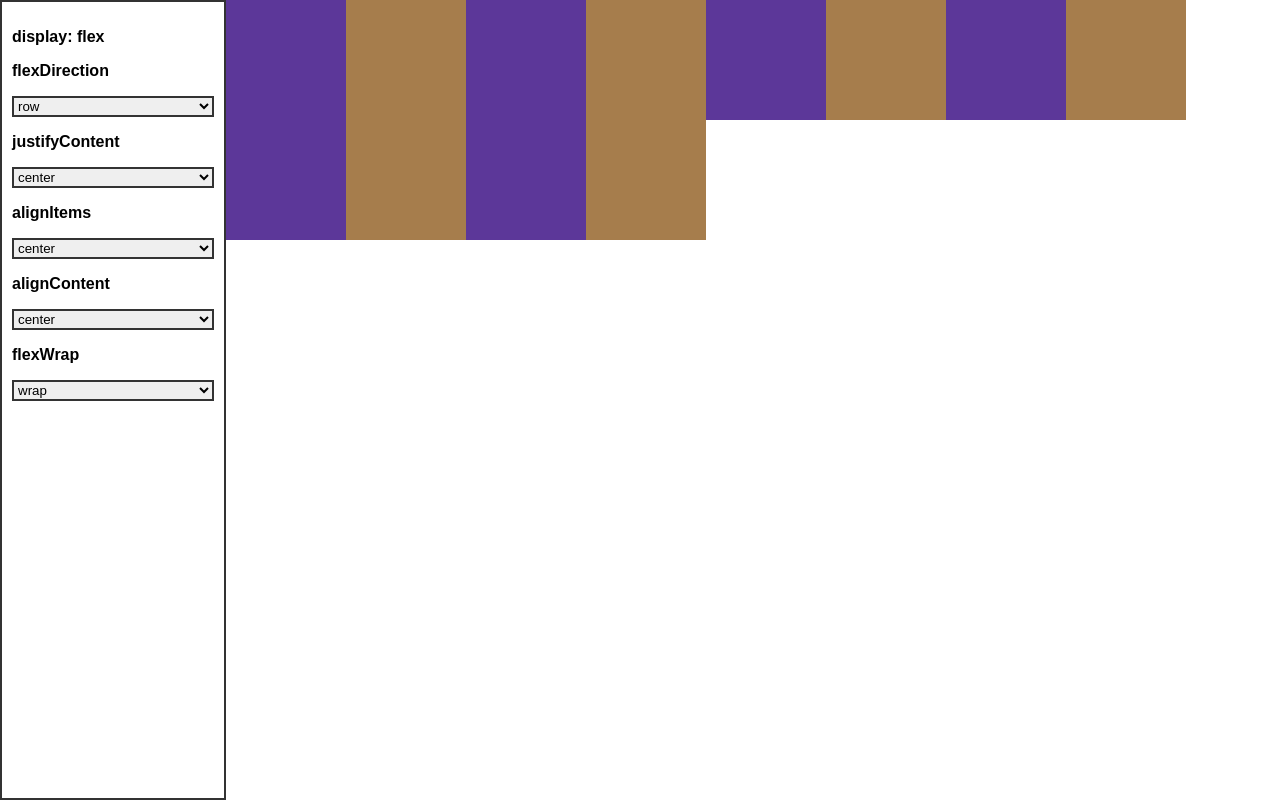
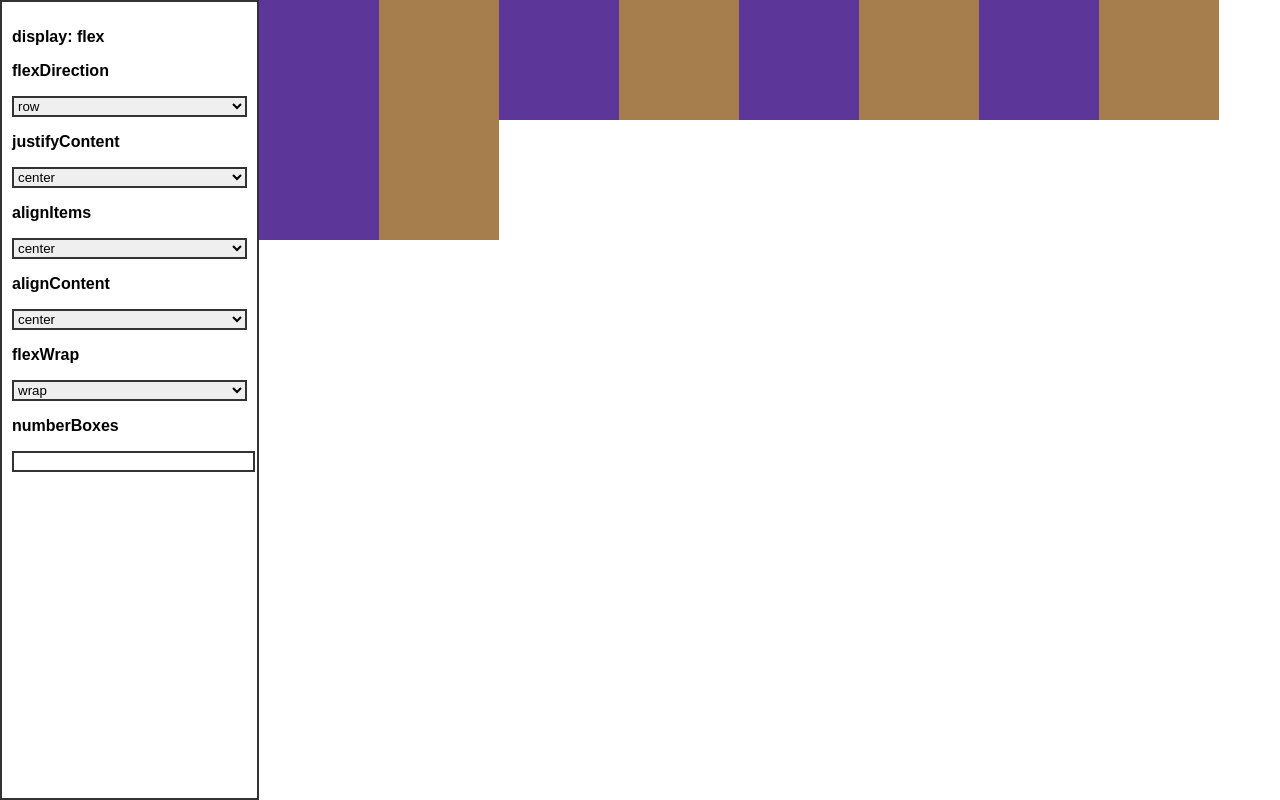
Before and after one commit to react-medellin/flexbox-playground, a React (Create React App) app: page / in a window 1280 px wide. Built offline with nearby package versions, Linux system fonts and the light colour scheme.

Commit message:
select-number-boxes: - Allows to select the number of boxes to display.

```diff
--- a/src/App.js
+++ b/src/App.js
@@ -18,7 +18,8 @@ class App extends Component {
       justifyContent: 'flex-start',
       alignItems: 'center',
       alignContent: 'flex-start',
-      flexWrap: 'wrap'
+      flexWrap: 'wrap',
+      numberBoxes: 10
     }
   };
 
--- a/src/FlexBox.js
+++ b/src/FlexBox.js
@@ -13,19 +13,16 @@ const Container = styled.div`
   flex-wrap: ${({flexWrap}) => flexWrap};
 `;
 
+const displayBoxes = (numBoxes) => {
+  var boxes = [];
+  for (var i = 0; i < numBoxes; i++) {
+    boxes.push(<Box primary={i % 2 === 0} key={i}/>);
+  }
+  return boxes;
+}
+
 export const FlexBox = (props) => (
   <Container {...props}>
-    <Box primary />
-    <Box />
-    <Box primary />
-    <Box />
-    <Box primary />
-    <Box />
-    <Box primary />
-    <Box />
-    <Box primary />
-    <Box />
-    <Box primary />
-    <Box />
+    {displayBoxes(props.numberBoxes)}
   </Container>
 );
--- a/src/FlexOptions.js
+++ b/src/FlexOptions.js
@@ -2,6 +2,7 @@ import React from 'react';
 import styled from 'styled-components';
 import { flexDirectionOptions, justifyContentOptions, alignItemsOptions, alignContentOptions, flexWrapOptions } from './options'
 import { Select } from './Select';
+import { Input } from './Input';
 import { Title } from './Title';
 
 const Container = styled.div`
@@ -40,5 +41,9 @@ export const FlexOptions = ({ onChange }) => (
       onChange={onChange}
       dataSource={flexWrapOptions}
     />
+    <Input
+      name="numberBoxes"
+      onChange={onChange}
+    />
   </Container>
 );
--- /dev/null
+++ b/src/Input.js
@@ -0,0 +1,27 @@
+import React from 'react';
+import styled from 'styled-components';
+import { Title } from './Title';
+
+const StyledInput = styled.input`
+  border: 2px solid #333;
+  width: 100%;
+  border-radius: 0;
+
+  &:focus {
+    border-radius: 0;
+    outline-color: #5c3799;
+  }
+`;
+
+export const Input = ({ name, onChange }) => (
+  <div>
+    <Title>
+      {name}
+    </Title>
+    <StyledInput
+      name={name}
+      type="number"
+      onChange={onChange}
+    />
+  </div>
+);
```
